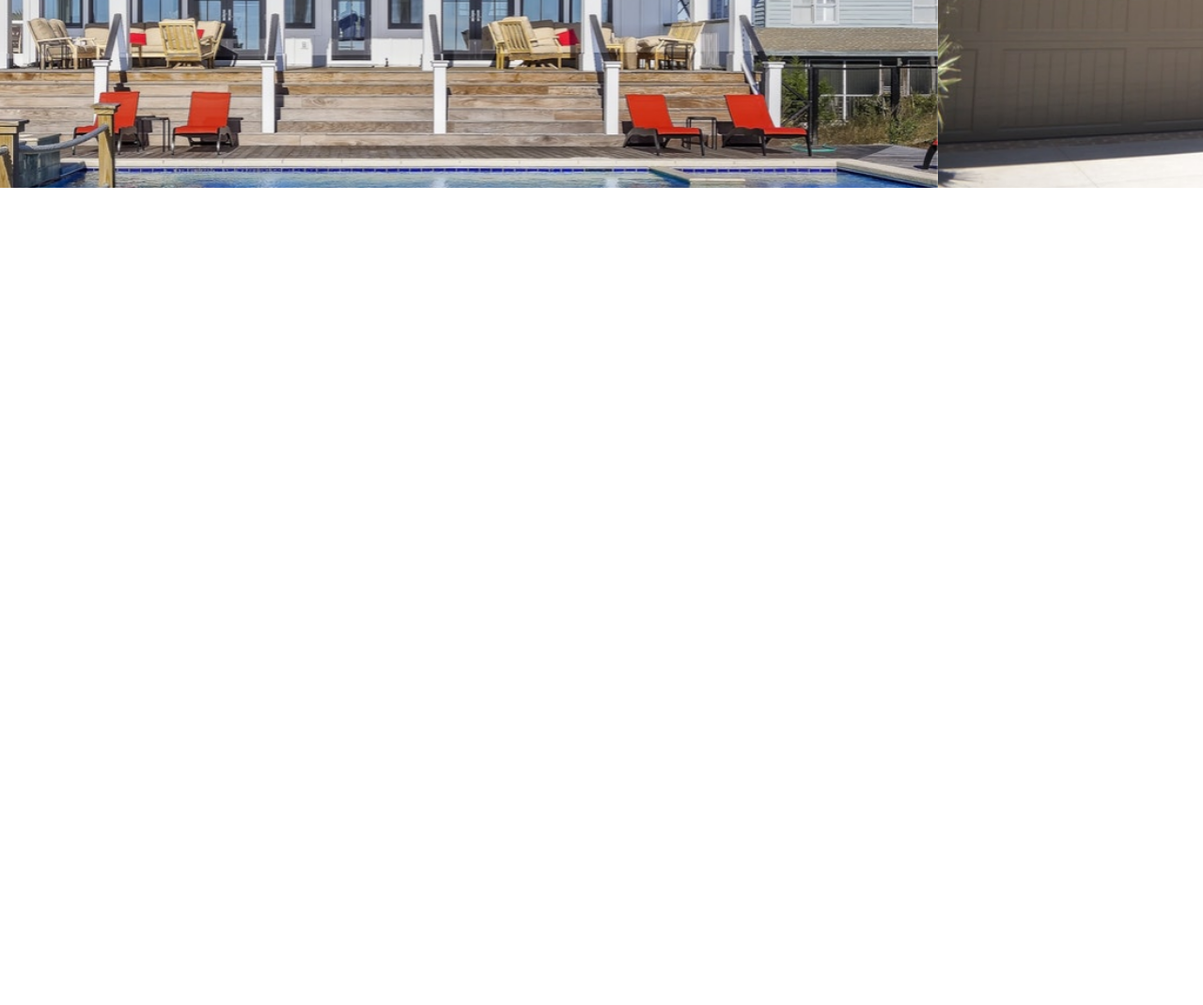
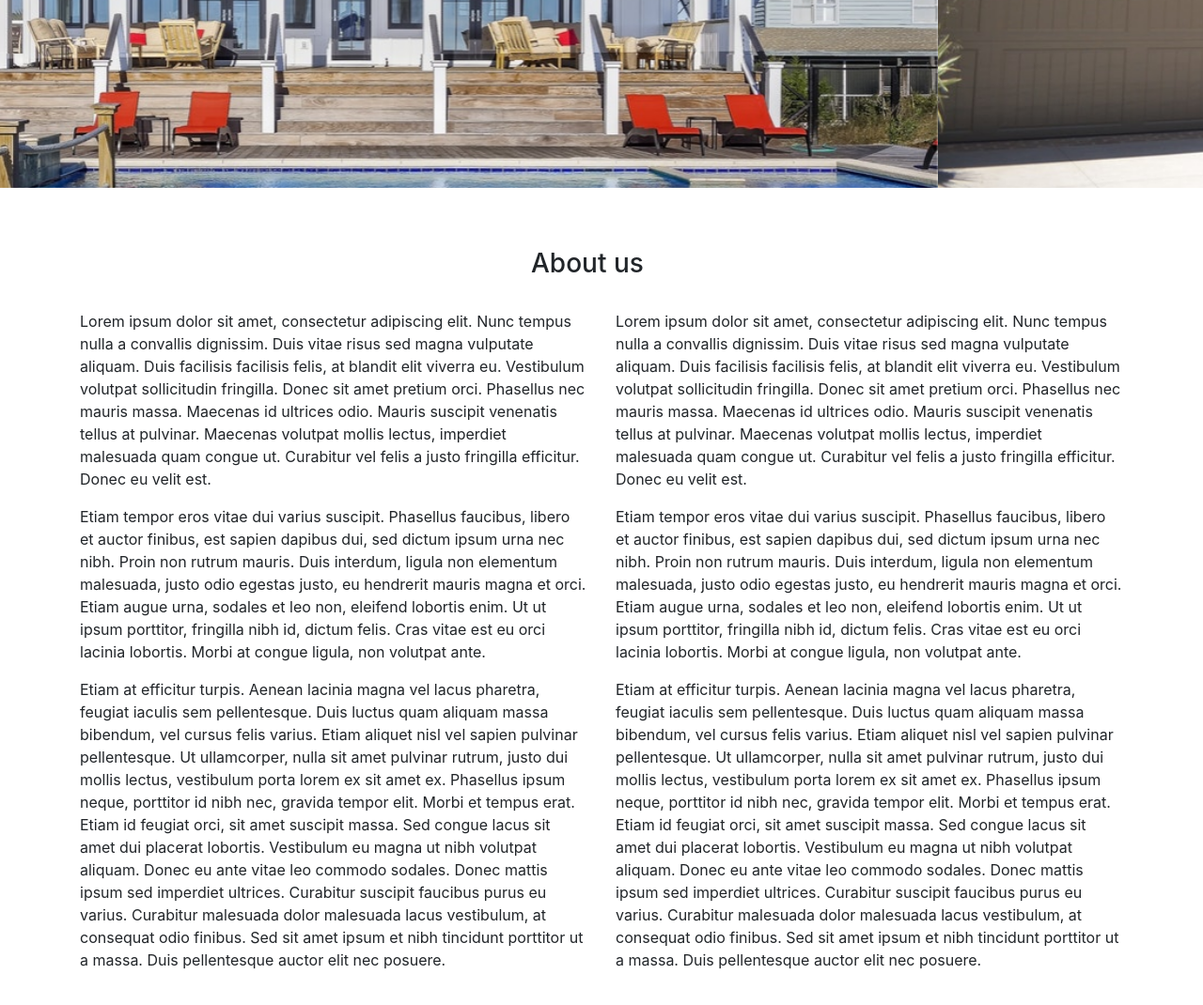
Before and after one commit to mariana-caldas/bootstrap4-workshop-mylandingpage, a plain HTML site: page index.html in a window 1280 px wide. Shown: the part 500-1570 px from the top of the page at 94% size. Before the commit the page ends 800 px from the top, so only its background shows below. Drawn offline with nearby package versions, Linux system fonts and the light colour scheme.

Commit message:
adding about us section, organizing css file

```diff
--- a/css/main.css
+++ b/css/main.css
@@ -1,4 +1,34 @@
+/* HEADER NAVBAR */
+
+.navbar-brand{
+    text-transform: uppercase;
+}
+
+button.navbar-toggler {
+    outline: none;
+}
+
+/* END HEADER NAVBAR */
+
+/* CAROUSEL */
+
 .carousel-item img{
     max-height: 700px;
     object-fit: cover;
 }
+
+/* END CAROUSEL */
+
+/* ABOUT US SECTION */
+
+.about-us{
+    padding-top: 4em;
+    padding-bottom: 2em;
+}
+
+.about-us .title{
+ width: 150px;
+ padding-bottom: 1.5em;
+}
+
+/* END ABOUT US SECTION */
--- a/index.html
+++ b/index.html
@@ -12,7 +12,7 @@
     <body>
         <header>
             <nav class="navbar navbar-light bg-light navbar-expand-lg fixed-top">
-                <a href="#" class="navbar-brand">My Landing Page</a>
+                <a href="#" class="navbar-brand">My Logo</a>
                 <button class="navbar-toggler" data-toggle="collapse" data-target="#navbarCollapse">
                     <span class="navbar-toggler-icon"></span>
                 </button>
@@ -34,7 +34,7 @@
                 </div>
             </nav>
         </header>
-        <section>
+        <section class="main-carousel">
             <div id="carouselExampleInterval" class="carousel slide" data-ride="carousel">
                 <div class="carousel-inner">
                 <div class="carousel-item active" data-interval="10000">
@@ -57,6 +57,32 @@
                 </a>
             </div>
         </section>
+        <section class="about-us">
+            <div class="container">
+                <div class="row mx-auto title">
+                    <h3>About us</h3>
+                </div>
+                <div class="row">
+                    <div class="col-md">
+                        <p>Lorem ipsum dolor sit amet, consectetur adipiscing elit. Nunc tempus nulla a convallis dignissim. Duis vitae risus sed magna vulputate aliquam. Duis facilisis facilisis felis, at blandit elit viverra eu. Vestibulum volutpat sollicitudin fringilla. Donec sit amet pretium orci. Phasellus nec mauris massa. Maecenas id ultrices odio. Mauris suscipit venenatis tellus at pulvinar. Maecenas volutpat mollis lectus, imperdiet malesuada quam congue ut.
+                        Curabitur vel felis a justo fringilla efficitur. Donec eu velit est.</p>
+                        <p>Etiam tempor eros vitae dui varius suscipit. Phasellus faucibus, libero et auctor finibus, est sapien dapibus dui, sed dictum ipsum urna nec nibh. Proin non rutrum mauris. Duis interdum, ligula non elementum malesuada, justo odio egestas justo, eu hendrerit mauris magna et orci.
+                        Etiam augue urna, sodales et leo non, eleifend lobortis enim. Ut ut ipsum porttitor, fringilla nibh id, dictum felis. Cras vitae est eu orci lacinia lobortis. Morbi at congue ligula, non volutpat ante.</p>
+                        <p>Etiam at efficitur turpis. Aenean lacinia magna vel lacus pharetra, feugiat iaculis sem pellentesque. Duis luctus quam aliquam massa bibendum, vel cursus felis varius. Etiam aliquet nisl vel sapien pulvinar pellentesque. Ut ullamcorper, nulla sit amet pulvinar rutrum, justo dui mollis lectus, vestibulum porta lorem ex sit amet ex. Phasellus ipsum neque, porttitor id nibh nec, gravida tempor elit. Morbi et tempus erat. Etiam id feugiat orci, sit amet suscipit massa. Sed congue lacus sit amet dui placerat lobortis. Vestibulum eu magna ut nibh volutpat aliquam. Donec eu ante vitae leo commodo sodales. Donec mattis ipsum sed imperdiet ultrices. Curabitur suscipit faucibus purus eu varius. Curabitur malesuada dolor malesuada lacus vestibulum, at consequat odio finibus. Sed sit amet ipsum et nibh tincidunt porttitor ut a massa.
+                        Duis pellentesque auctor elit nec posuere.</p>
+                    </div>
+                    <div class="col-md">
+                        <p>Lorem ipsum dolor sit amet, consectetur adipiscing elit. Nunc tempus nulla a convallis dignissim. Duis vitae risus sed magna vulputate aliquam. Duis facilisis facilisis felis, at blandit elit viverra eu. Vestibulum volutpat sollicitudin fringilla. Donec sit amet pretium orci. Phasellus nec mauris massa. Maecenas id ultrices odio. Mauris suscipit venenatis tellus at pulvinar. Maecenas volutpat mollis lectus, imperdiet malesuada quam congue ut.
+                        Curabitur vel felis a justo fringilla efficitur. Donec eu velit est.</p>
+                        <p>Etiam tempor eros vitae dui varius suscipit. Phasellus faucibus, libero et auctor finibus, est sapien dapibus dui, sed dictum ipsum urna nec nibh. Proin non rutrum mauris. Duis interdum, ligula non elementum malesuada, justo odio egestas justo, eu hendrerit mauris magna et orci.
+                        Etiam augue urna, sodales et leo non, eleifend lobortis enim. Ut ut ipsum porttitor, fringilla nibh id, dictum felis. Cras vitae est eu orci lacinia lobortis. Morbi at congue ligula, non volutpat ante.</p>
+                        <p>Etiam at efficitur turpis. Aenean lacinia magna vel lacus pharetra, feugiat iaculis sem pellentesque. Duis luctus quam aliquam massa bibendum, vel cursus felis varius. Etiam aliquet nisl vel sapien pulvinar pellentesque. Ut ullamcorper, nulla sit amet pulvinar rutrum, justo dui mollis lectus, vestibulum porta lorem ex sit amet ex. Phasellus ipsum neque, porttitor id nibh nec, gravida tempor elit. Morbi et tempus erat. Etiam id feugiat orci, sit amet suscipit massa. Sed congue lacus sit amet dui placerat lobortis. Vestibulum eu magna ut nibh volutpat aliquam. Donec eu ante vitae leo commodo sodales. Donec mattis ipsum sed imperdiet ultrices. Curabitur suscipit faucibus purus eu varius. Curabitur malesuada dolor malesuada lacus vestibulum, at consequat odio finibus. Sed sit amet ipsum et nibh tincidunt porttitor ut a massa.
+                        Duis pellentesque auctor elit nec posuere.</p>
+                    </div>
+
+                </div>
+            </div>
+        </section>
         <!-- Optional JavaScript -->
         <!-- jQuery first, then Popper.js, then Bootstrap JS -->
         <script src="https://code.jquery.com/jquery-3.4.1.slim.min.js" integrity="sha384-J6qa4849blE2+poT4WnyKhv5vZF5SrPo0iEjwBvKU7imGFAV0wwj1yYfoRSJoZ+n" crossorigin="anonymous"></script>
```
